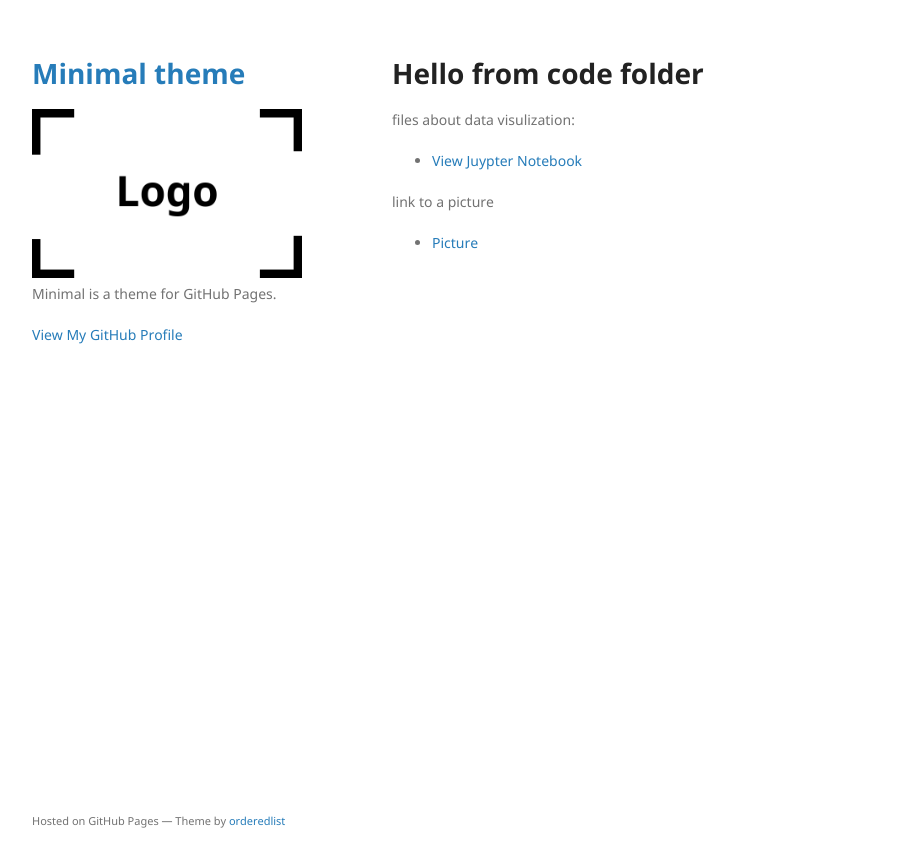
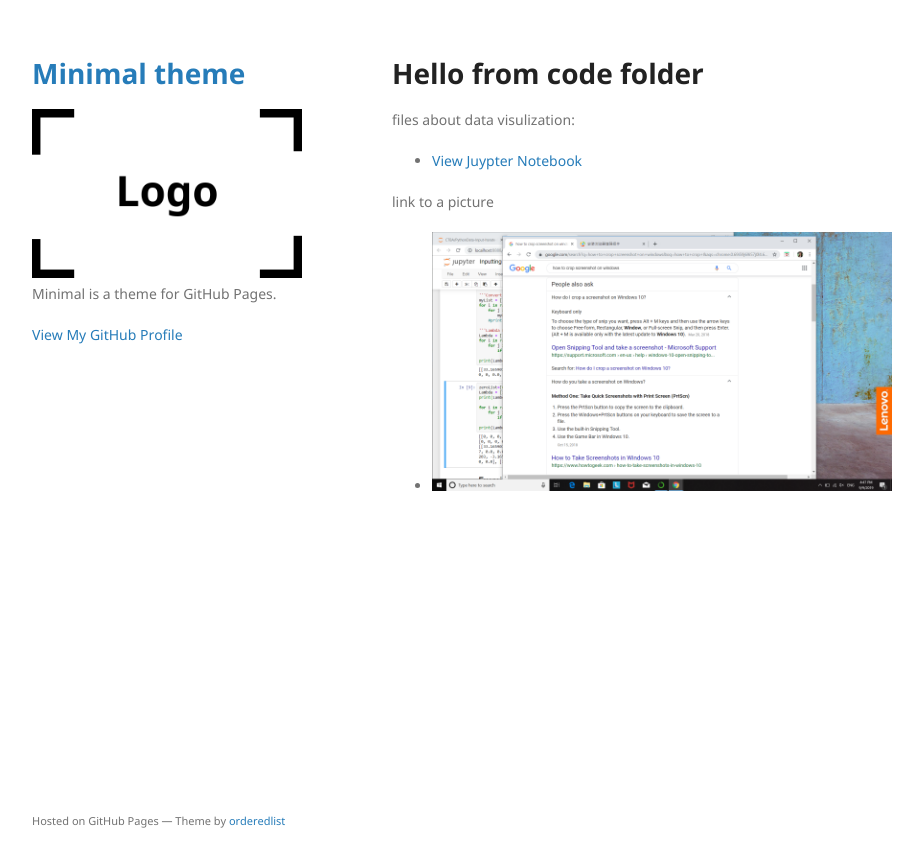
Before and after one commit to jiang-jiao/jiang-jiao.github.io, a Jekyll site: the page built from code/index.md, in a window 1280 px wide. Shown: the top 867 px of the page, without its empty margins (178-1101 px from the left). Built offline with Jekyll 4.4.1, drawn with Linux system fonts in a browser that asks for light colours; our own code applies the rules of GitHub Pages for plain Markdown files.

Commit message:
Update index.md

```diff
--- a/code/index.md
+++ b/code/index.md
@@ -4,4 +4,4 @@ files about data visulization:
   - [View Juypter Notebook](ipynb.html)
 
 link to a picture
-  - [Picture](myPic.jpg)
+  - ![Picture](myPic.jpg)
```
